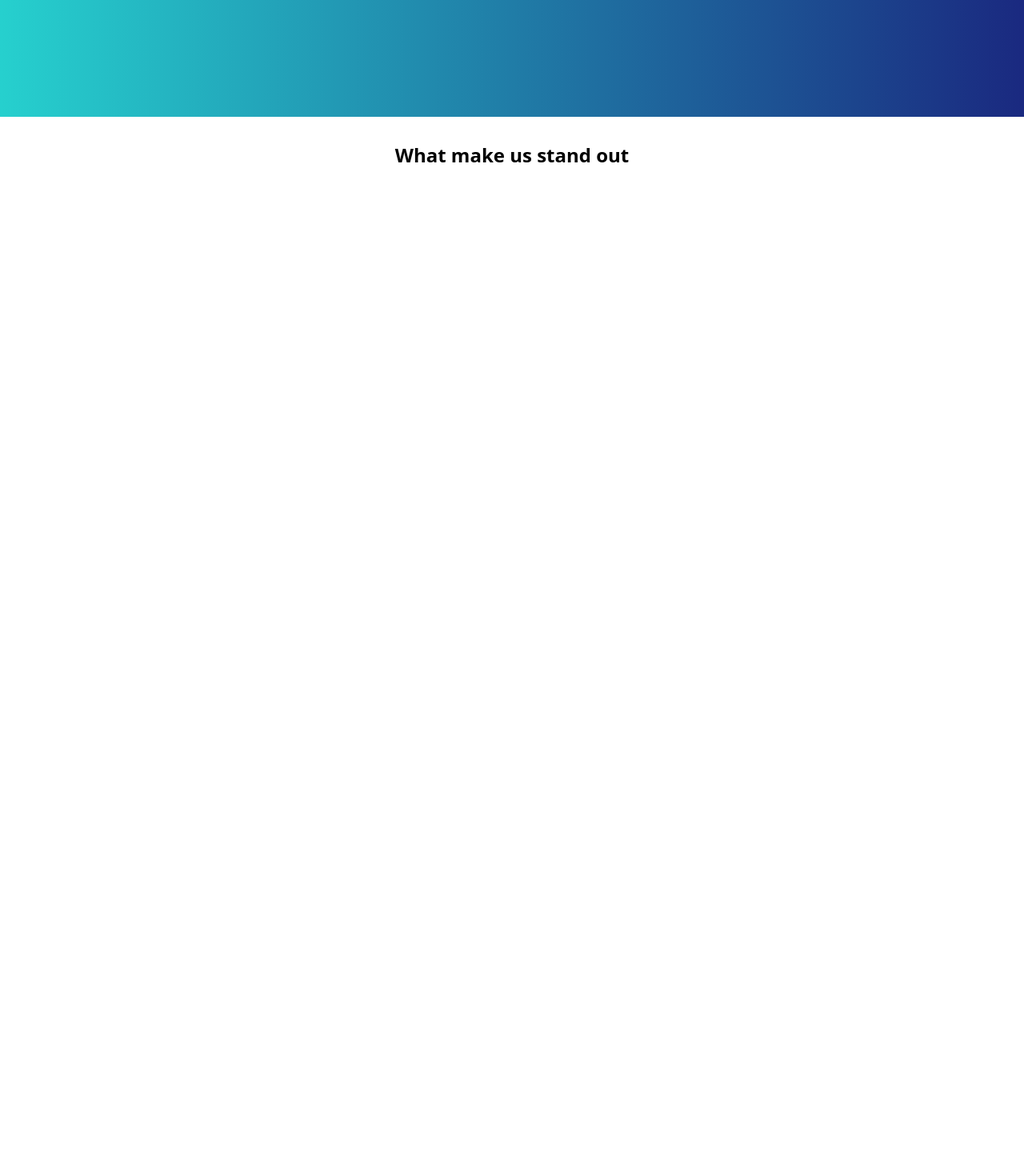
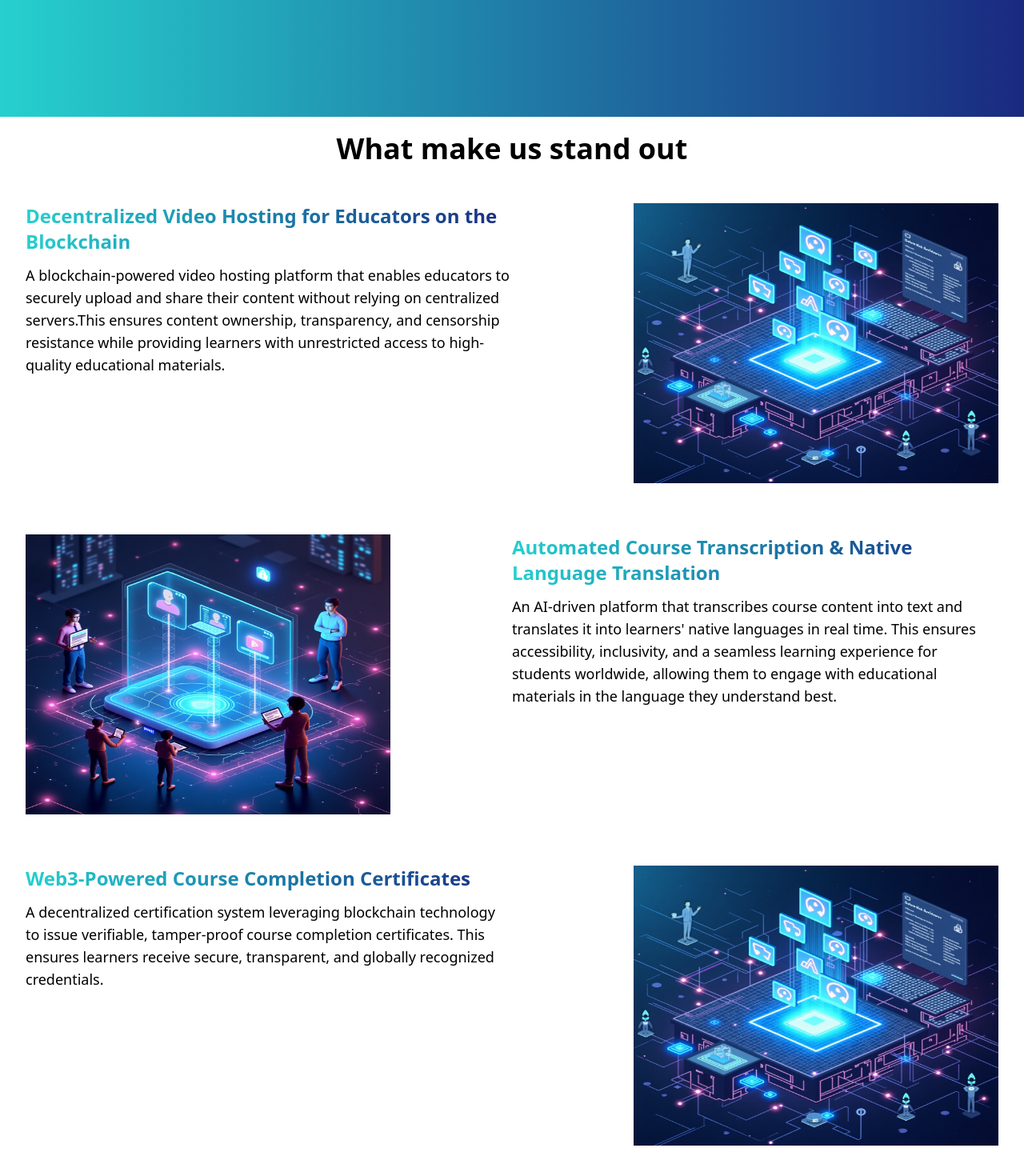
Before and after one commit to PythoSalaf/EduFlix, a React (Vite) app: page / in a window 1280 px wide. Shown: the part 710-2180 px from the top of the page at 80% size. Before the commit the page ends 952 px from the top, so only its background shows below. Built offline with nearby package versions, Linux system fonts and the light colour scheme.

Commit message:
latest commit

```diff
--- a/src/assets/index.js
+++ b/src/assets/index.js
@@ -1,3 +1,5 @@
 import Hero from "./hero.jpg";
+import Decen from "./decen.jpeg";
+import AI from "./Ai.jpeg";
 
-export { Hero };
+export { Hero, Decen, AI };
--- a/src/index.css
+++ b/src/index.css
@@ -2,6 +2,10 @@
 
 .linear {
   background: linear-gradient(270deg, #1a2980 0%, #26d0ce 100%);
+}
+
+.linear-left-right {
+  background: linear-gradient(90deg, #1a2980 0%, #26d0ce 100%);
 }
 
 .layout {
--- a/src/pages/Home.jsx
+++ b/src/pages/Home.jsx
@@ -1,9 +1,9 @@
 import React from "react";
-import { Hero } from "../assets";
+import { AI, Decen, Hero } from "../assets";
 
 const Home = () => {
   return (
-    <div className="w-full">
+    <div className="w-full pb-[3rem]">
       <div className="linear py-4 md:h-screen md:py-8">
         <div className="layout flex items-start justify-between gap-y-9 md:gap-y-0 flex-col md:flex-row">
           <div className="w-full">
@@ -29,10 +29,69 @@ const Home = () => {
           </div>
         </div>
       </div>
-      <section className="my-[2rem]">
-        <h2 className="text-center text-xl  md:text-2xl font-bold">
+      <section className="my-[4rem] layout ">
+        <h2 className="text-center text-2xl  md:text-3xl lg:text-4xl my-5 font-bold">
           What make us stand out
         </h2>
+        <div className="mt-12 flex items-start justify-between gap-y-10 md:gap-y-0 flex-col md:flex-row">
+          <div className="w-full">
+            <h3 className="bg-gradient-to-l from-[#1a2980] to-[#26d0ce]  bg-clip-text text-transparent text-center md:text-left text-lg md:text-2xl font-semibold">
+              Decentralized Video Hosting for Educators on the Blockchain{" "}
+            </h3>
+            <p className="mt-3 text-sm md:text-lg">
+              A blockchain-powered video hosting platform that enables educators
+              to securely upload and share their content without relying on
+              centralized servers.This ensures content ownership, transparency,
+              and censorship resistance while providing learners with
+              unrestricted access to high-quality educational materials.
+            </p>
+          </div>
+          <div className="w-full flex items-center md:items-end justify-center md:justify-end ">
+            <img
+              src={Decen}
+              alt=""
+              className="w-[75%] h-[280px] md:h-[350px]"
+            />
+          </div>
+        </div>
+
+        <div className="my-[2rem] md:my-[4rem] flex items-start justify-between gap-y-10 md:gap-y-0 flex-col-reverse md:flex-row">
+          <div className="w-full flex items-center md:items-start justify-center md:justify-normal">
+            <img src={AI} alt="" className="w-[75%] h-[280px] md:h-[350px]" />
+          </div>
+          <div className="w-full">
+            <h3 className="bg-gradient-to-l from-[#1a2980] to-[#26d0ce] bg-clip-text text-transparent text-lg text-center md:text-left md:text-2xl font-semibold">
+              Automated Course Transcription & Native Language Translation
+            </h3>
+            <p className="mt-3 text-sm md:text-lg">
+              An AI-driven platform that transcribes course content into text
+              and translates it into learners' native languages in real time.
+              This ensures accessibility, inclusivity, and a seamless learning
+              experience for students worldwide, allowing them to engage with
+              educational materials in the language they understand best.
+            </p>
+          </div>
+        </div>
+        <div className="mt-6 md:mt-12 flex items-start justify-between gap-y-10 md:gap-y-0 flex-col md:flex-row">
+          <div className="w-full">
+            <h3 className="bg-gradient-to-l from-[#1a2980] to-[#26d0ce] bg-clip-text text-transparent text-center md:text-left text-lg md:text-2xl font-semibold">
+              Web3-Powered Course Completion Certificates
+            </h3>
+            <p className="mt-3 text-sm md:text-lg">
+              A decentralized certification system leveraging blockchain
+              technology to issue verifiable, tamper-proof course completion
+              certificates. This ensures learners receive secure, transparent,
+              and globally recognized credentials.
+            </p>
+          </div>
+          <div className="w-full flex items-center md:items-end justify-center md:justify-end ">
+            <img
+              src={Decen}
+              alt=""
+              className="w-[75%] h-[280px] md:h-[350px]"
+            />
+          </div>
+        </div>
       </section>
     </div>
   );
```
Also changed, not shown: src/assets/Ai.jpeg (added), src/assets/decen.jpeg (added).
